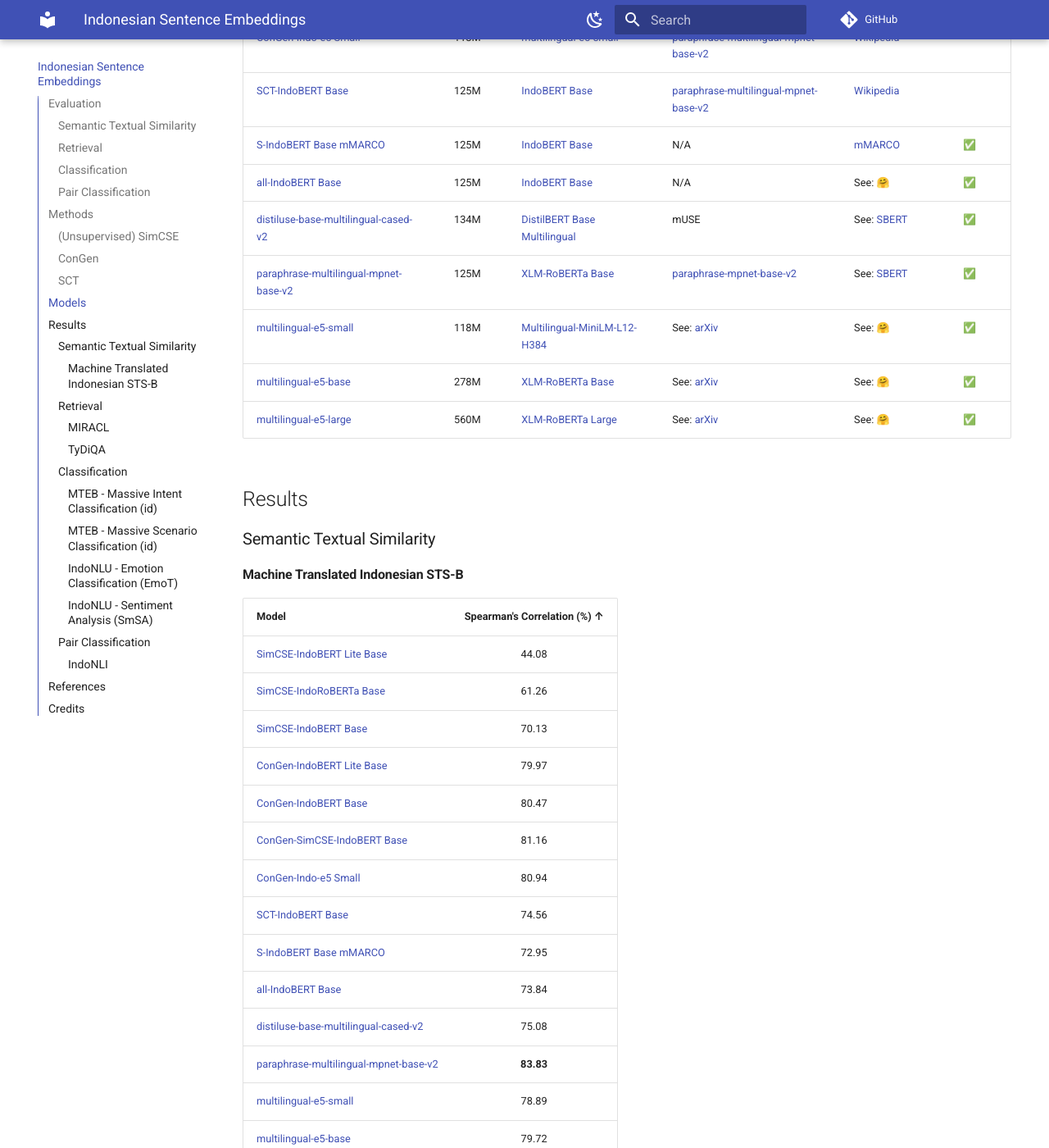
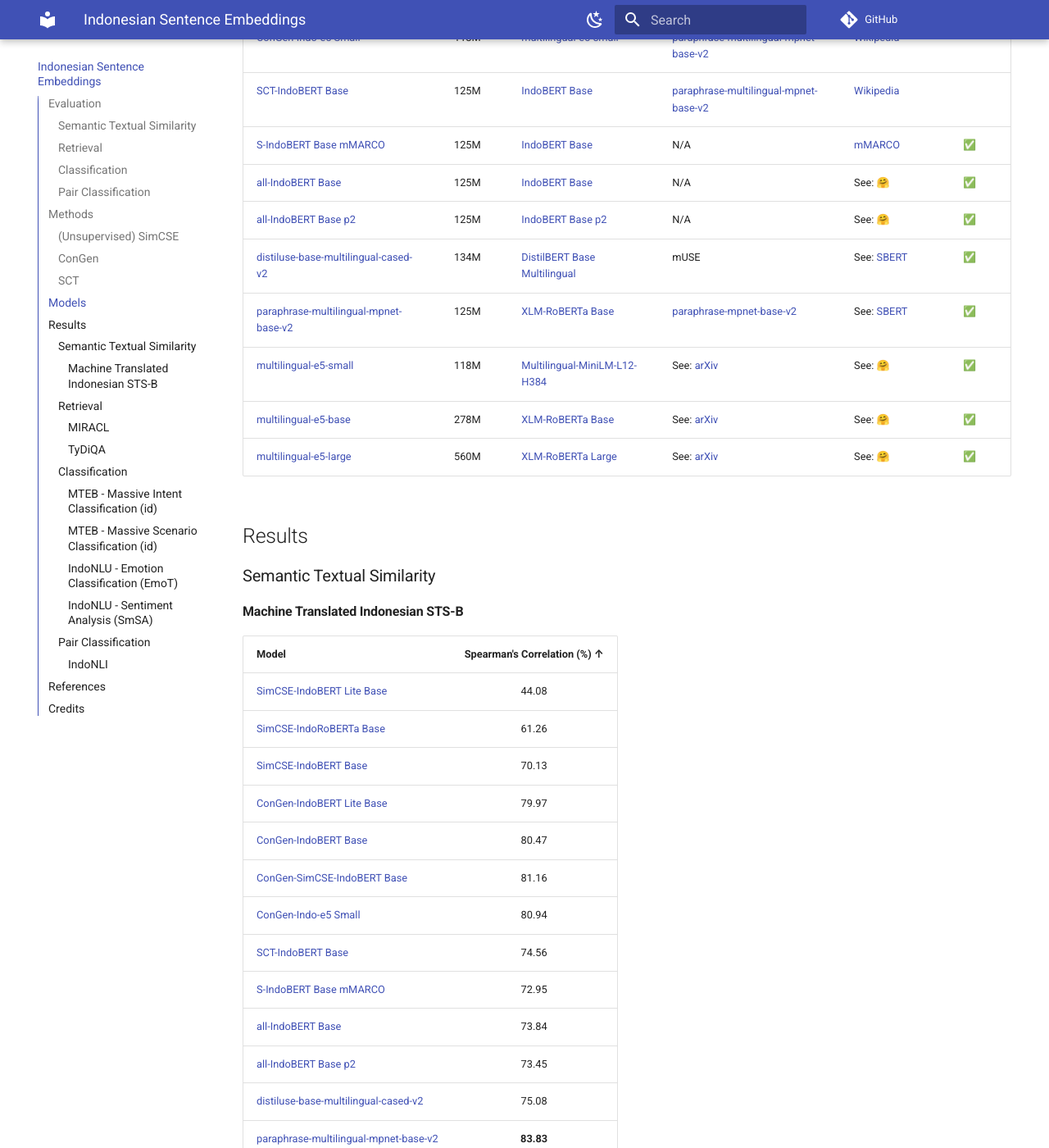
Before and after one commit to LazarusNLP/indonesian-sentence-embeddings, an MkDocs documentation site: the page built from docs/index.md, in a window 1280 px wide and 1400 px high, scrolled down 2702 px. Shown: the whole window at 82% size. Built offline with MkDocs 1.6.1 and Material for MkDocs 9.7.7, drawn with Linux system fonts in a browser that asks for light colours; comment, search, counter and statistics services are not loaded; some of the changed text lies outside the part shown.

Commit message:
Added All-IndoBERT Base p2 Results

```diff
--- a/docs/index.md
+++ b/docs/index.md
@@ -58,6 +58,7 @@
 | [SCT-IndoBERT Base](https://huggingface.co/LazarusNLP/sct-indobert-base)                                                    |  125M   | [IndoBERT Base](https://huggingface.co/indobenchmark/indobert-base-p1)                        | [paraphrase-multilingual-mpnet-base-v2](https://huggingface.co/sentence-transformers/paraphrase-multilingual-mpnet-base-v2) | [Wikipedia](https://huggingface.co/datasets/LazarusNLP/wikipedia_id_20230520)  |            |
 | [S-IndoBERT Base mMARCO](https://huggingface.co/LazarusNLP/s-indobert-base-mmarco)                                          |  125M   | [IndoBERT Base](https://huggingface.co/indobenchmark/indobert-base-p1)                        | N/A                                                                                                                         | [mMARCO](https://huggingface.co/datasets/unicamp-dl/mmarco)                    |     ✅      |
 | [all-IndoBERT Base](https://huggingface.co/LazarusNLP/all-indobert-base)                                                    |  125M   | [IndoBERT Base](https://huggingface.co/indobenchmark/indobert-base-p1)                        | N/A                                                                                                                         | See: [🤗](https://huggingface.co/LazarusNLP/all-indobert-base)                  |     ✅      |
+| [all-IndoBERT Base p2](https://huggingface.co/LazarusNLP/all-indobert-base-p2)                                              |  125M   | [IndoBERT Base p2](https://huggingface.co/indobenchmark/indobert-base-p2)                     | N/A                                                                                                                         | See: [🤗](https://huggingface.co/LazarusNLP/all-indobert-base-p2)               |     ✅      |
 | [distiluse-base-multilingual-cased-v2](https://huggingface.co/sentence-transformers/distiluse-base-multilingual-cased-v2)   |  134M   | [DistilBERT Base Multilingual](https://huggingface.co/distilbert-base-multilingual-cased)     | mUSE                                                                                                                        | See: [SBERT](https://www.sbert.net/docs/pretrained_models.html#model-overview) |     ✅      |
 | [paraphrase-multilingual-mpnet-base-v2](https://huggingface.co/sentence-transformers/paraphrase-multilingual-mpnet-base-v2) |  125M   | [XLM-RoBERTa Base](https://huggingface.co/xlm-roberta-base)                                   | [paraphrase-mpnet-base-v2](https://huggingface.co/sentence-transformers/paraphrase-mpnet-base-v2)                           | See: [SBERT](https://www.sbert.net/docs/pretrained_models.html#model-overview) |     ✅      |
 | [multilingual-e5-small](https://huggingface.co/intfloat/multilingual-e5-small)                                              |  118M   | [Multilingual-MiniLM-L12-H384](https://huggingface.co/microsoft/Multilingual-MiniLM-L12-H384) | See: [arXiv](https://arxiv.org/abs/2212.03533)                                                                              | See: [🤗](https://huggingface.co/intfloat/multilingual-e5-small)                |     ✅      |
@@ -82,6 +83,7 @@
 | [SCT-IndoBERT Base](https://huggingface.co/LazarusNLP/sct-indobert-base)                                                    |            74.56             |
 | [S-IndoBERT Base mMARCO](https://huggingface.co/LazarusNLP/s-indobert-base-mmarco)                                          |            72.95             |
 | [all-IndoBERT Base](https://huggingface.co/LazarusNLP/all-indobert-base)                                                    |            73.84             |
+| [all-IndoBERT Base p2](https://huggingface.co/LazarusNLP/all-indobert-base-p2)                                              |            73.45             |
 | [distiluse-base-multilingual-cased-v2](https://huggingface.co/sentence-transformers/distiluse-base-multilingual-cased-v2)   |            75.08             |
 | [paraphrase-multilingual-mpnet-base-v2](https://huggingface.co/sentence-transformers/paraphrase-multilingual-mpnet-base-v2) |          **83.83**           |
 | [multilingual-e5-small](https://huggingface.co/intfloat/multilingual-e5-small)                                              |            78.89             |
@@ -101,6 +103,7 @@
 | [ConGen-Indo-e5 Small](https://huggingface.co/LazarusNLP/congen-indo-e5-small)                                              |   55.00   |    66.74     |     58.95     |
 | [SCT-IndoBERT Base](https://huggingface.co/LazarusNLP/sct-indobert-base)                                                    |   40.41   |    47.29     |     40.68     |
 | [all-IndoBERT Base](https://huggingface.co/LazarusNLP/all-indobert-base)                                                    |   65.52   |    75.92     |     70.13     |
+| [all-IndoBERT Base p2](https://huggingface.co/LazarusNLP/all-indobert-base-p2)                                              |   60.62   |    71.95     |     66.31     |
 | [distiluse-base-multilingual-cased-v2](https://huggingface.co/sentence-transformers/distiluse-base-multilingual-cased-v2)   |   41.35   |    54.93     |     48.79     |
 | [paraphrase-multilingual-mpnet-base-v2](https://huggingface.co/sentence-transformers/paraphrase-multilingual-mpnet-base-v2) |   52.81   |    65.07     |     57.97     |
 | [multilingual-e5-small](https://huggingface.co/intfloat/multilingual-e5-small)                                              |   70.20   |    79.61     |     74.80     |
@@ -118,6 +121,7 @@
 | [ConGen-Indo-e5 Small](https://huggingface.co/LazarusNLP/congen-indo-e5-small)                                              |   84.60   |    89.30     |     91.27     |
 | [SCT-IndoBERT Base](https://huggingface.co/LazarusNLP/sct-indobert-base)                                                    |   76.81   |    83.16     |     85.87     |
 | [all-IndoBERT Base](https://huggingface.co/LazarusNLP/all-indobert-base)                                                    |   88.14   |    91.47     |     92.91     |
+| [all-IndoBERT Base p2](https://huggingface.co/LazarusNLP/all-indobert-base-p2)                                              |   87.78   |    91.14     |     92.58     |
 | [distiluse-base-multilingual-cased-v2](https://huggingface.co/sentence-transformers/distiluse-base-multilingual-cased-v2)   |   70.44   |    77.94     |     81.56     |
 | [paraphrase-multilingual-mpnet-base-v2](https://huggingface.co/sentence-transformers/paraphrase-multilingual-mpnet-base-v2) |   81.41   |    87.05     |     89.44     |
 | [multilingual-e5-small](https://huggingface.co/intfloat/multilingual-e5-small)                                              |   91.50   |    94.34     |     95.39     |
@@ -137,6 +141,7 @@
 | [ConGen-Indo-e5 Small](https://huggingface.co/LazarusNLP/congen-indo-e5-small)                                              |     62.92      |     60.18      |
 | [SCT-IndoBERT Base](https://huggingface.co/LazarusNLP/sct-indobert-base)                                                    |     55.66      |     54.48      |
 | [all-IndoBERT Base](https://huggingface.co/LazarusNLP/all-indobert-base)                                                    |     58.40      |     57.21      |
+| [all-IndoBERT Base p2](https://huggingface.co/LazarusNLP/all-indobert-base-p2)                                              |     60.36      |     59.29      |
 | [distiluse-base-multilingual-cased-v2](https://huggingface.co/sentence-transformers/distiluse-base-multilingual-cased-v2)   |     55.99      |     52.44      |
 | [paraphrase-multilingual-mpnet-base-v2](https://huggingface.co/sentence-transformers/paraphrase-multilingual-mpnet-base-v2) |     65.43      |     63.55      |
 | [multilingual-e5-small](https://huggingface.co/intfloat/multilingual-e5-small)                                              |     64.16      |     61.33      |
@@ -154,6 +159,7 @@
 | [ConGen-Indo-e5 Small](https://huggingface.co/LazarusNLP/congen-indo-e5-small)                                              |     66.92      |     66.29      |
 | [SCT-IndoBERT Base](https://huggingface.co/LazarusNLP/sct-indobert-base)                                                    |     61.89      |     60.97      |
 | [all-IndoBERT Base](https://huggingface.co/LazarusNLP/all-indobert-base)                                                    |     66.37      |     66.31      |
+| [all-IndoBERT Base p2](https://huggingface.co/LazarusNLP/all-indobert-base-p2)                                              |     68.90      |     68.88      |
 | [distiluse-base-multilingual-cased-v2](https://huggingface.co/sentence-transformers/distiluse-base-multilingual-cased-v2)   |     65.25      |     63.45      |
 | [paraphrase-multilingual-mpnet-base-v2](https://huggingface.co/sentence-transformers/paraphrase-multilingual-mpnet-base-v2) |     70.72      |     70.58      |
 | [multilingual-e5-small](https://huggingface.co/intfloat/multilingual-e5-small)                                              |     67.92      |     67.23      |
@@ -171,6 +177,7 @@
 | [ConGen-Indo-e5 Small](https://huggingface.co/LazarusNLP/congen-indo-e5-small)                                              |     60.00      |     60.52      |
 | [SCT-IndoBERT Base](https://huggingface.co/LazarusNLP/sct-indobert-base)                                                    |     61.13      |     61.70      |
 | [all-IndoBERT Base](https://huggingface.co/LazarusNLP/all-indobert-base)                                                    |     57.27      |     57.47      |
+| [all-IndoBERT Base p2](https://huggingface.co/LazarusNLP/all-indobert-base-p2)                                              |     57.04      |     57.14      |
 | [distiluse-base-multilingual-cased-v2](https://huggingface.co/sentence-transformers/distiluse-base-multilingual-cased-v2)   |     63.63      |     64.13      |
 | [paraphrase-multilingual-mpnet-base-v2](https://huggingface.co/sentence-transformers/paraphrase-multilingual-mpnet-base-v2) |     63.18      |     63.78      |
 | [multilingual-e5-small](https://huggingface.co/intfloat/multilingual-e5-small)                                              |     64.54      |     65.04      |
@@ -188,6 +195,7 @@
 | [ConGen-Indo-e5 Small](https://huggingface.co/LazarusNLP/congen-indo-e5-small)                                              |      84.2      |     80.21      |
 | [SCT-IndoBERT Base](https://huggingface.co/LazarusNLP/sct-indobert-base)                                                    |      82.0      |     76.92      |
 | [all-IndoBERT Base](https://huggingface.co/LazarusNLP/all-indobert-base)                                                    |      84.4      |     79.79      |
+| [all-IndoBERT Base p2](https://huggingface.co/LazarusNLP/all-indobert-base-p2)                                              |      84.8      |     80.03      |
 | [distiluse-base-multilingual-cased-v2](https://huggingface.co/sentence-transformers/distiluse-base-multilingual-cased-v2)   |      78.8      |     73.64      |
 | [paraphrase-multilingual-mpnet-base-v2](https://huggingface.co/sentence-transformers/paraphrase-multilingual-mpnet-base-v2) |      89.6      |   **86.56**    |
 | [multilingual-e5-small](https://huggingface.co/intfloat/multilingual-e5-small)                                              |      83.6      |     79.51      |
@@ -207,6 +215,7 @@
 | [ConGen-Indo-e5 Small](https://huggingface.co/LazarusNLP/congen-indo-e5-small)                                              |        70.51        |         55.67          |
 | [SCT-IndoBERT Base](https://huggingface.co/LazarusNLP/sct-indobert-base)                                                    |        59.82        |         53.41          |
 | [all-IndoBERT Base](https://huggingface.co/LazarusNLP/all-indobert-base)                                                    |        72.01        |         56.79          |
+| [all-IndoBERT Base p2](https://huggingface.co/LazarusNLP/all-indobert-base-p2)                                              |        69.32        |         54.76          |
 | [distiluse-base-multilingual-cased-v2](https://huggingface.co/sentence-transformers/distiluse-base-multilingual-cased-v2)   |        58.48        |         50.50          |
 | [paraphrase-multilingual-mpnet-base-v2](https://huggingface.co/sentence-transformers/paraphrase-multilingual-mpnet-base-v2) |      **74.87**      |       **57.96**        |
 | [multilingual-e5-small](https://huggingface.co/intfloat/multilingual-e5-small)                                              |        63.97        |         51.85          |
```
Also changed, not shown: README.md (+9 -0 lines).
